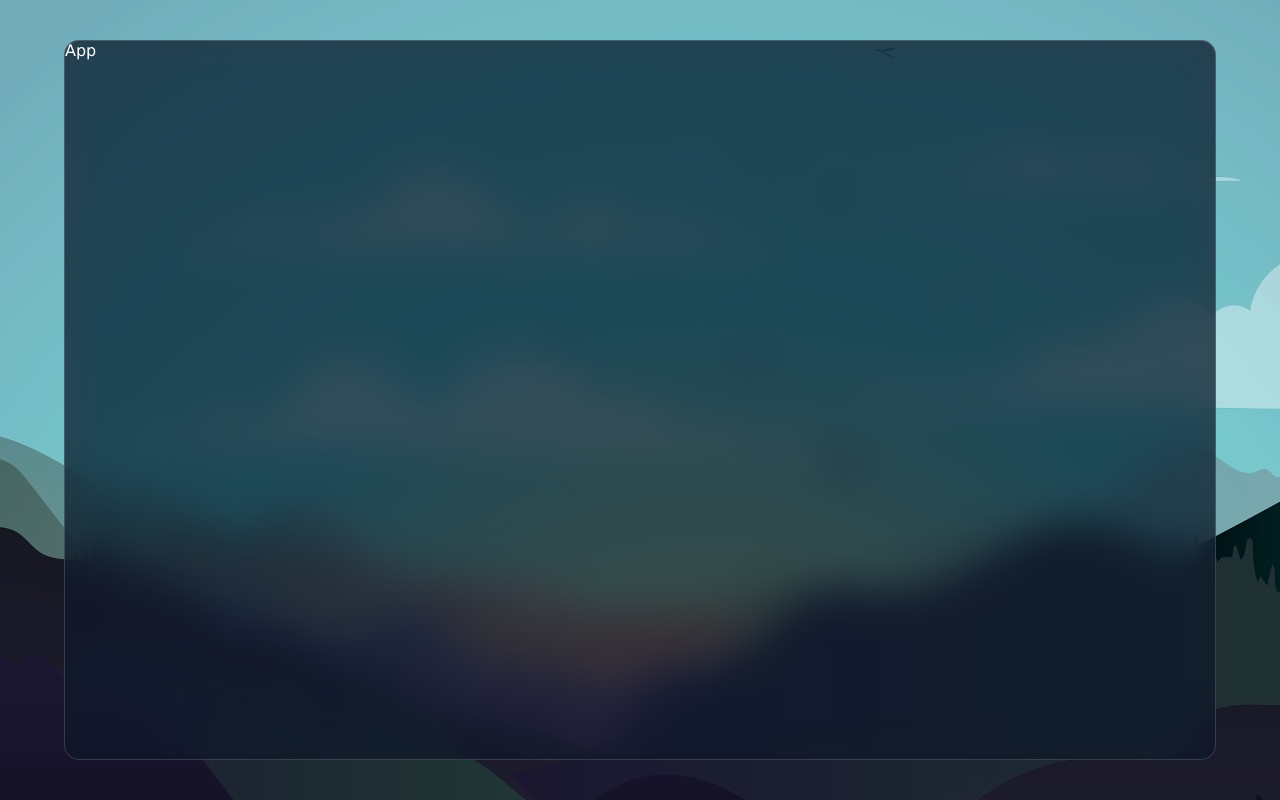
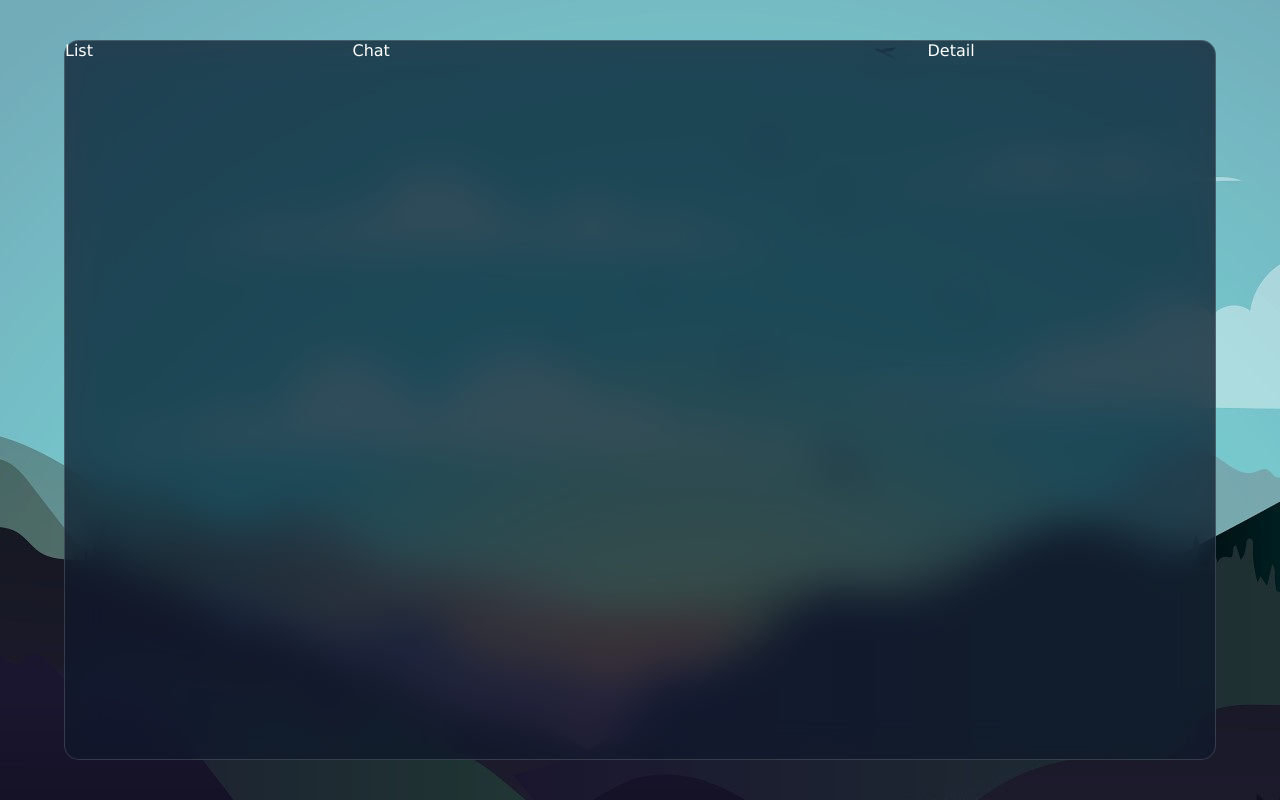
Before and after one commit to Mizaan-hub/Mera-Chat, a React (Vite) app: page / in a window 1280 px wide. Built offline with nearby package versions, Linux system fonts and the light colour scheme.

Commit message:
Desgined empty components

```diff
--- a/src/App.jsx
+++ b/src/App.jsx
@@ -1,6 +1,15 @@
+import Chat from "./components/chat/chat"
+import Detail from "./components/detail/detail"
+import List from "./components/list/list"
+
+
 const App = () => {
   return (
-    <div className='container'>App</div>
+    <div className='container'>
+      <List/>
+      <Chat/>
+      <Detail/>
+    </div>
   )
 }
 
--- a/src/components/chat/chat.jsx
+++ b/src/components/chat/chat.jsx
@@ -1,8 +1,8 @@
 import './chat.scss'
 
-function chat (){
+function Chat (){
     return(
-        <div className='chat'>chat</div>
+        <div className='Chat'>Chat</div>
     )
 }
-export default chat
+export default Chat
--- a/src/components/chat/chat.scss
+++ b/src/components/chat/chat.scss
@@ -1,3 +1,3 @@
-.chat{
-
+.Chat{
+    flex: 2;
 }
--- a/src/components/detail/detail.jsx
+++ b/src/components/detail/detail.jsx
@@ -1,8 +1,8 @@
 import './detail.scss'
 
-function detail (){
+function Detail (){
     return(
-        <div className='detail'>detail</div>
+        <div className='Detail'>Detail</div>
     )
 }
-export default detail
+export default Detail
--- a/src/components/detail/detail.scss
+++ b/src/components/detail/detail.scss
@@ -1,3 +1,3 @@
-.detail{
-
+.Detail{
+    flex: 1;
 }
--- a/src/components/list/list.jsx
+++ b/src/components/list/list.jsx
@@ -1,8 +1,8 @@
 import './list.scss'
 
-function list (){
+function List (){
     return(
-        <div className='list'>list</div>
+        <div className='List'>List</div>
     )
 }
-export default list
+export default List
--- a/src/components/list/list.scss
+++ b/src/components/list/list.scss
@@ -1,3 +1,3 @@
-.list{
-
+.List{
+    flex: 1;
 }
--- a/src/index.scss
+++ b/src/index.scss
@@ -28,4 +28,5 @@
   border: 1px solid var(--chat-light-white);
   -webkit-backdrop-filter: blur(20px) saturate(180%);
   backdrop-filter: blur(20px) saturate(180%);
+  display: flex;
 }
```
